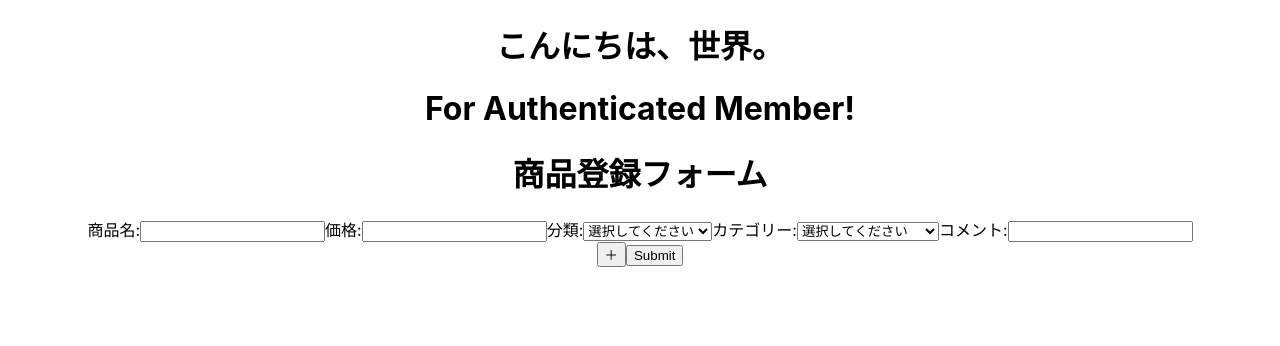
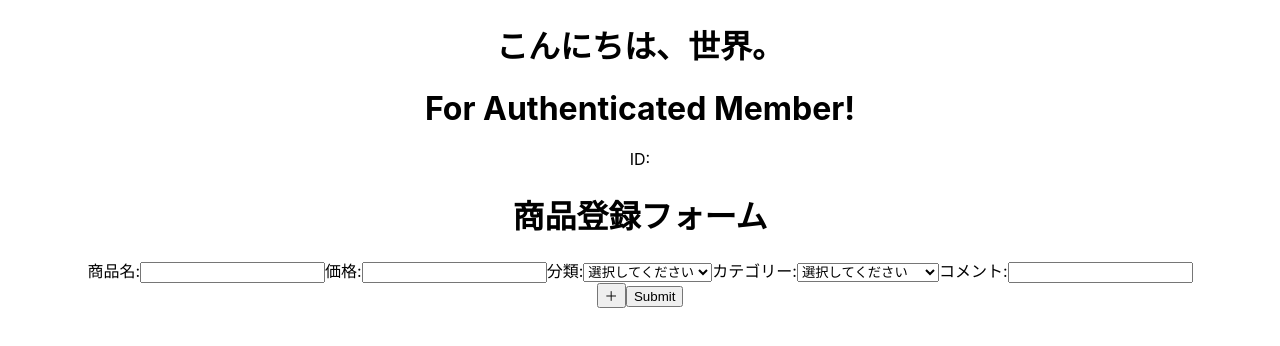
Before and after one commit to azufb/dockerExpress, a React (Create React App) app in the folder frontend/: page /Authenticated/1 in a window 1280 px wide. Shown: the top 346 px of the page. Built offline with nearby package versions, Linux system fonts and the light colour scheme.

Commit message:
認証時にidをstoreにセットできるよう修正

```diff
--- /dev/null
+++ b/frontend/src/atoms/userInfoAtom.js
@@ -0,0 +1,6 @@
+import { atom } from "recoil";
+
+export const userInfoAtom = atom({
+    key: 'userInfo', // keyには一意の名称を入れる。
+    default: ''
+});
--- a/frontend/src/components/Authenticated.jsx
+++ b/frontend/src/components/Authenticated.jsx
@@ -1,9 +1,13 @@
 import ItemRegisterForm from "./ItemRegisterForm";
+import { useRecoilValue } from "recoil";
+import { userInfoAtom } from "../atoms/userInfoAtom";
 
 const Authenticated = () => {
+    const userInfo = useRecoilValue(userInfoAtom);
     return (
         <div>
             <h1>For Authenticated Member!</h1>
+            <p>ID:{userInfo}</p>
             <ItemRegisterForm />
         </div>
     )
--- a/frontend/src/components/SignIn.jsx
+++ b/frontend/src/components/SignIn.jsx
@@ -1,10 +1,13 @@
 import React from 'react';
 import { useNavigate } from 'react-router-dom';
 import { useForm } from 'react-hook-form';
+import { useSetRecoilState } from 'recoil';
+import { userInfoAtom } from '../atoms/userInfoAtom';
 import axios from 'axios';
 
 const SignIn = () => {
     const { register, handleSubmit } = useForm();
+    const setUserId = useSetRecoilState(userInfoAtom);
     const navigate = useNavigate();
 
     const onSubmit = async (data) => {
@@ -15,6 +18,7 @@ const SignIn = () => {
                 console.log(res);
                 signInRes = res;
             });
+        setUserId(signInRes.data.response.id);
         navigate(`/Authenticated/${signInRes.data.response.id}`);
     }
 
--- a/frontend/src/components/SignUp.jsx
+++ b/frontend/src/components/SignUp.jsx
@@ -1,10 +1,13 @@
 import React from 'react';
 import { useNavigate } from 'react-router-dom';
 import { useForm } from 'react-hook-form';
+import { useSetRecoilState } from 'recoil';
+import { userInfoAtom } from '../atoms/userInfoAtom';
 import axios from 'axios';
 
 const SignUp = () => {
     const { register, handleSubmit } = useForm();
+    const setUserId = useSetRecoilState(userInfoAtom);
     const navigate = useNavigate();
 
     const onSubmit = async (data) => {
@@ -25,6 +28,7 @@ const SignUp = () => {
                 signUpRes = res;
             });
 
+            setUserId(signUpRes.data.response.insertId);
             navigate(`/Authenticated/${signUpRes.data.response.insertId}`);
 
         } else {
```
